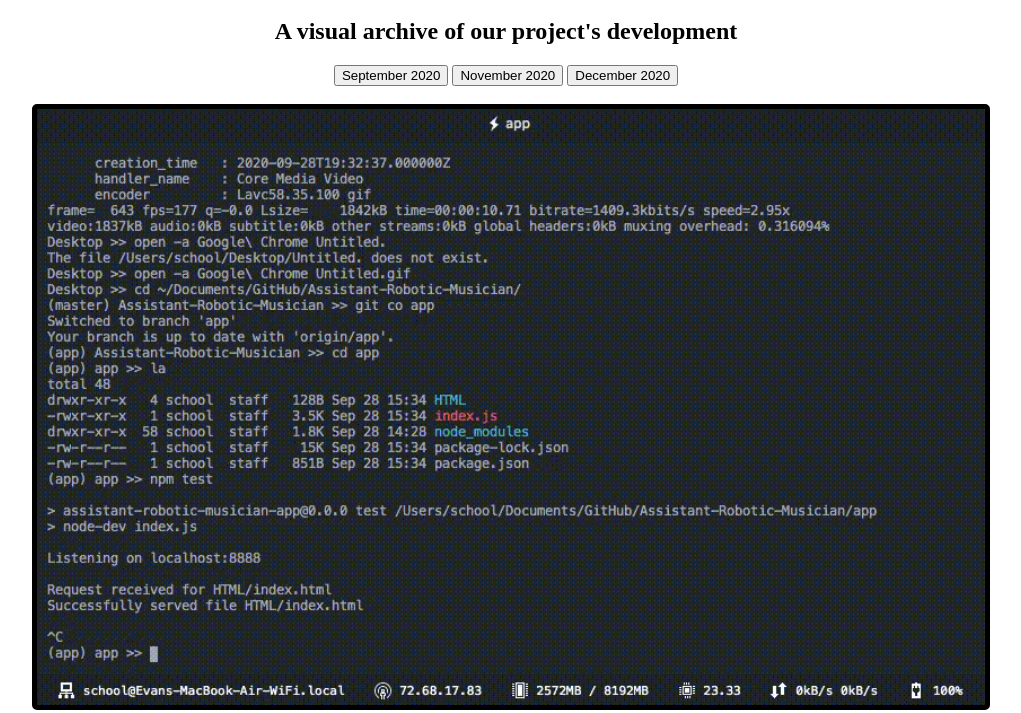
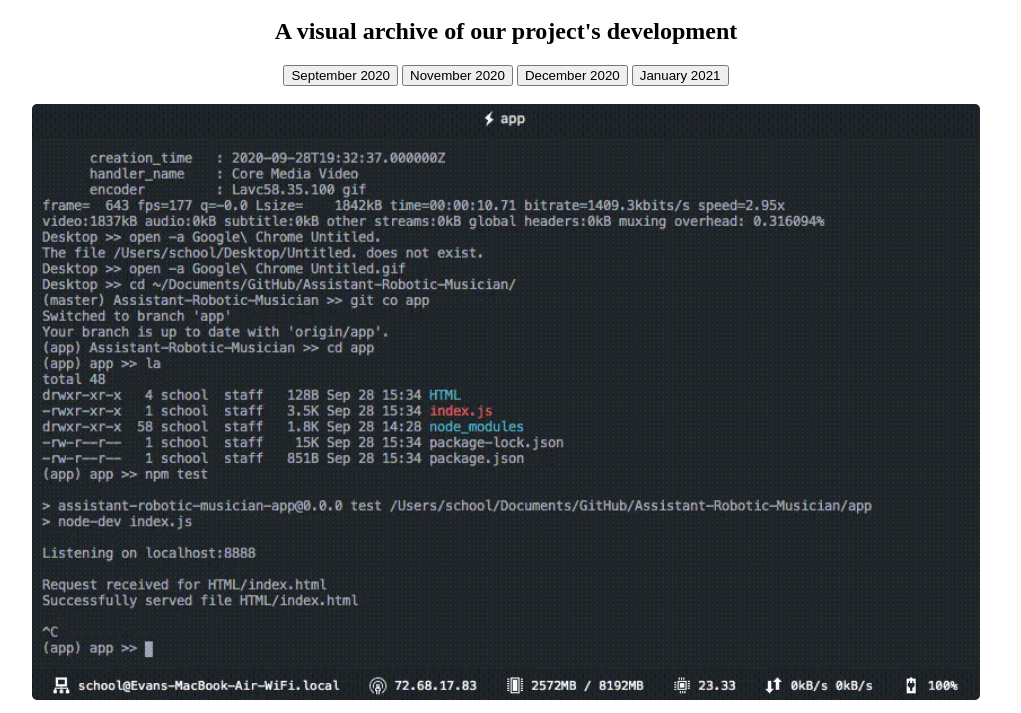
Before and after one commit to 2044295/Assistant-Robotic-Musician, a website: page web/Public/Gallery/index.html in a window 1280 px wide. Shown: the part 48-761 px from the top of the page, without its empty margins (134-1155 px from the left). Drawn offline with Linux system fonts and the light colour scheme.

Commit message:
Website Updates: January 2021
- Add presentation and photo update from January 2021
- Update ReDev and Gallery to include updated information

```diff
--- a/web/Public/Gallery/index.html
+++ b/web/Public/Gallery/index.html
@@ -6,13 +6,15 @@
       onclick="button(0)">September 2020</button>
     <button type="button" name="November" class="w3-light-grey w3-button"
       onclick="button(1)">November 2020</button>
-    <button type="button" name="November" class="w3-light-grey w3-button"
+    <button type="button" name="December" class="w3-light-grey w3-button"
       onclick="button(2)">December 2020</button>
+    <button type="button" name="January" class="w3-light-grey w3-button"
+      onclick="button(3)">January 2021</button>
   </div>
   <br />
   <div id="Photo Update" style="width: 75%; margin: auto;">
     <img  id="Photo"
-          style="width: 100%; border: 5px solid #000; border-radius: 5px"></img>
+          style="width: 100%; border: 0px; border-radius: 5px"></img>
     <p    id="Caption">PLACEHOLDER</p>
   </div>
   <iframe id="Presentation Update"></iframe>
@@ -32,7 +34,8 @@
       let dates = [
         "2020-09-29.gif",
         "2020-11-19.png",
-        "2020-12-11.gif"
+        "2020-12-11.gif",
+        "2021-01-25.png"
       ];
 
       let descriptions = [
@@ -41,7 +44,9 @@
         "19 November 2020: The output of an experimental script that uses\n"
         + "PythonShell to run Python in NodeJS (for computations).",
         "11 December 2020: The output of an experimental script that reads\n"
-        + ".wav audio files in 30 'frames' per second."
+        + ".wav audio files in 30 'frames' per second.",
+        "25 January 2021: The output of an experimental script that reads\n"
+        + "live microphone data and extracts the waveform and frequency."
       ];
 
       let date = dates[photoIndex];
@@ -78,7 +83,8 @@
       let updates = [
         "Update1-Sep2020.pdf",
         "Update2-Nov2020.pdf",
-        "Update3-Dec2020.pdf"
+        "Update3-Dec2020.pdf",
+        "Update4-Jan2021.pdf"
       ];
 
       if (presentIndex >= updates.length) {
```
Also changed, not shown: web/Public/ReDev/index.html (+3 -0 lines), web/Public/Gallery/2021-01-25.png (added), 1 other file.
